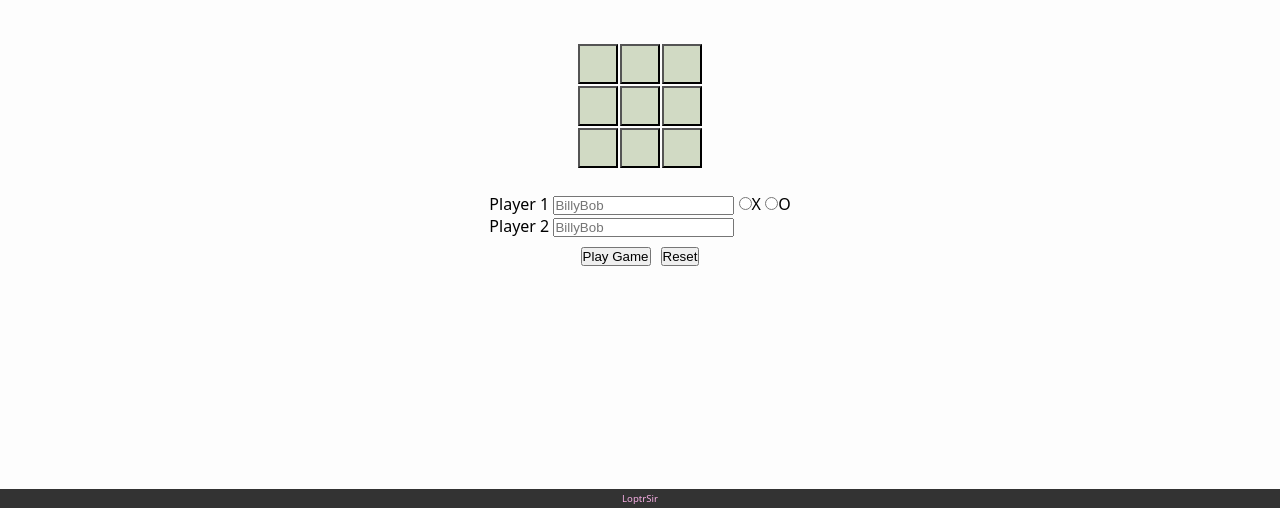
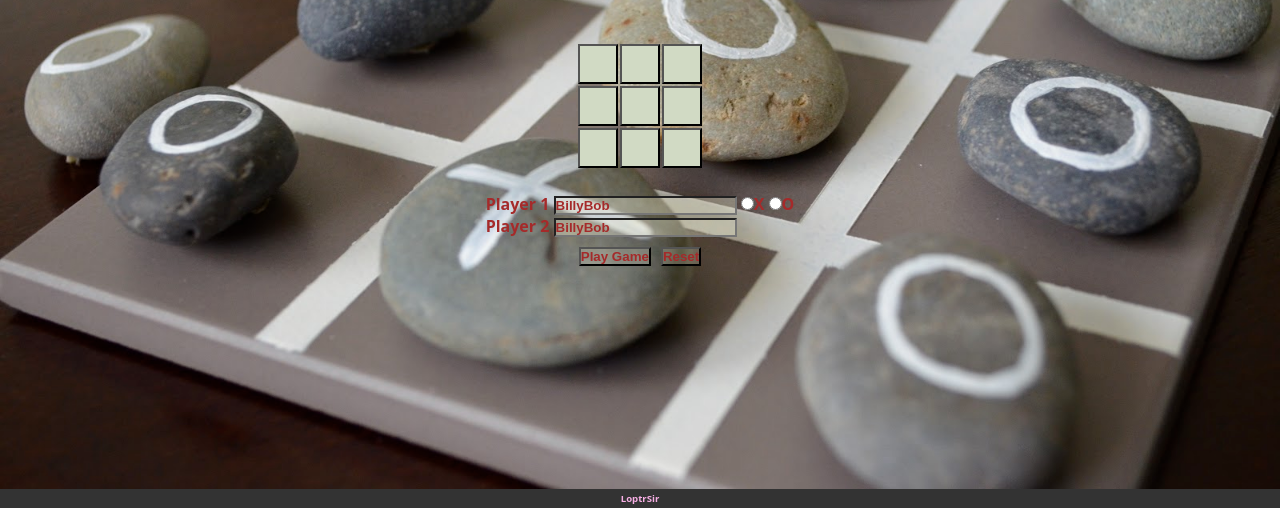
Before and after one commit to LoptrSir/TOP-TicTacToe, a plain HTML site: page index.html in a window 1280 px wide. Shown: the part 292-800 px from the top of the page. Drawn offline with Linux system fonts and the light colour scheme.

Commit message:
background image

```diff
--- a/script.js
+++ b/script.js
@@ -1,5 +1,4 @@
-//TTT the phoenix version from the ashes of spaghetti.
-// disable tiles until playGame clicked by moving tile listener into function and call at PlayGame?
+//TTT the phoenix version risen from the ashes of spaghetti.
 
 //playerFactory
 const playerFactory = function (name, mark) {
@@ -46,19 +45,21 @@ const winningConditions = [
 
 //Displays Text Module
 const displayText = (() => {
-
   const displayNames = () => {
     player1.name = document.querySelector('#player1 input[name="name"]').value;
     player2.name = document.querySelector('#player2 input[name="name"]').value;
+
+    const player1mark = document.querySelector(
+      '#player1 input[name="choice"]:checked'
+    );
+    if (!player1mark) {
+      alert("Player1 select X or O");
+      return;
+    }
     player1.mark = document.querySelector(
       '#player1 input[name="choice"]:checked'
     ).value;
-    player2.mark =
-      player1.mark === null
-        ? alert("Player 1 select X or O")
-        : player1.mark === "X"
-        ? "O"
-        : "X";
+    player2.mark = player1.mark === "X" ? "O" : "X";
     p1.textContent = `${player1.name} is playing ${player1.mark}     ${player2.name} is playing ${player2.mark}`;
     p1.style.whiteSpace = "pre";
     playGameBtn.disabled = true;
@@ -96,7 +97,6 @@ const displayText = (() => {
 
 //Game Logic Module
 const gameLogic = (() => {
-
   const handlePlayerMove = (event) => {
     tile = event.target; //Does it make sense to declare tile globally?
     console.log("gameLogic. players:", player1, player2);
--- a/style.css
+++ b/style.css
@@ -1,7 +1,4 @@
 /*Tic Tac Toe TOP project*/
-
-/* TODO:  embed photo for background
-*/
 
 * {
   /*CSS reset for the page*/
@@ -11,8 +8,10 @@
 }
 
 :root {
-  font-family: system-ui, -apple-system, BlinkMacSystemFont, "Segoe UI", Roboto,
+  font-family: system-ui, "Segoe UI", Roboto,
     Oxygen, Ubuntu, Cantarell, "Open Sans", "Helvetica Neue", sans-serif;
+  color: brown;
+  font-weight: bold;
 }
 
 body {
@@ -20,18 +19,15 @@ body {
   background-color: #fdfdfd;
   display: flex;
   flex-direction: column;
-  /* overflow-y: scroll;  */
   min-height: 100vh;
   place-items: center;
   justify-content: center;
   align-content: center;
-  background-image: src='../images/TicTacToeRocks.jpg';
-  /* background-image: url('file:///home/ToP/CourseAssignments/Tic-Tac-Toe-TOP/TicTacToeRocks.jpg'); */
-
-  background-size: cover; /* This will make the image cover the entire body */
+  background-image: url("TicTacToeRocks.JPG");
+  /* photo credit for tictactoe rocks https://www.blogger.com/profile/16476250795629445219 */
+  background-size: cover; /*covers entire body */
   background-repeat: no-repeat;
   background-attachment: fixed;
-
 }
 
 .title {
@@ -40,36 +36,29 @@ body {
   margin-bottom: 50px;
 }
 
-.players, #round, #score {
-    display: flex;
-    flex-direction: column;
-    margin-bottom:  10px;
-    align-items: center;
-  }
+.players,
+#round,
+#score {
+  display: flex;
+  flex-direction: column;
+  margin-bottom: 10px;
+  align-items: center;
+}
 
 #victory {
   display: flex;
   flex-direction: column;
   margin-bottom: 10px;
-  color:blue;
+  color: blue;
 }
-
-/* #playAgain {
-    display: flex;
-    flex-direction: row;
-    margin-bottom:  10px;
-    align-content: center;
-  } */
 
 .board {
   display: grid;
   justify-content: center;
-  /* place-items: center; */
   grid-template-rows: repeat(3, 40px);
   grid-template-columns: repeat(3, 40px);
   gap: 2px;
   font-weight: bolder;
-  color:brown;
 }
 
 .tile {
@@ -77,15 +66,21 @@ body {
   height: 100%;
   background-color: rgb(209, 218, 196);
   font-weight: bolder;
-font-size: x-large;
-  color:brown;
+  font-size: x-large;
+  color: brown;
 }
 
 .playerNames {
   display: flex;
   flex-direction: column;
-  /* gap: 10px; */
   margin-top: 25px;
+}
+
+input,
+::placeholder {
+  background-color: rgb(245, 245, 220, 0.2);
+  color: brown;
+  font-weight: bold;
 }
 
 .buttons {
@@ -95,13 +90,19 @@ font-size: x-large;
   gap: 10px;
 }
 
+button {
+  background-color: rgb(245, 245, 220, 0.2);
+  color: brown;
+  font-weight: bold;
+}
+
 .footer {
   background-color: #333;
   font-size: 0.6rem;
   color: #f8afe5; /* Text color */
-  padding: 3px; /* Padding for the footer content */
+  padding: 3px;
   text-align: center;
-  position: fixed; /*stays visible when scrolling*/
-  width: 100%; /*span entire width of viewport */
-  bottom: 0; /* Pin footer to bottom of viewport */
+  position: fixed;
+  width: 100%;
+  bottom: 0;
 }
```
Also changed, not shown: index.html (+1 -6 lines), noted.txt.
